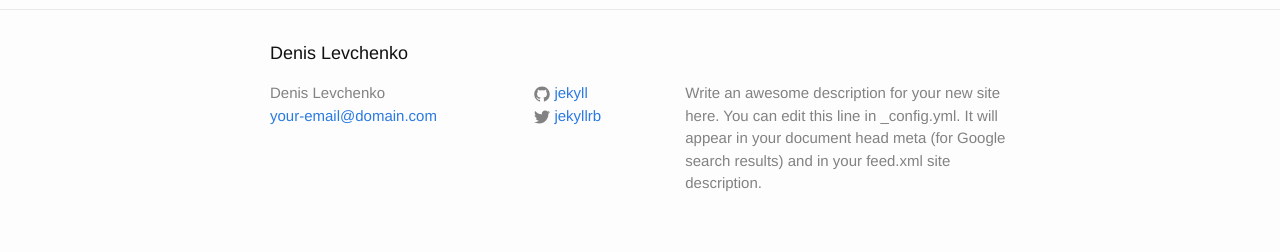
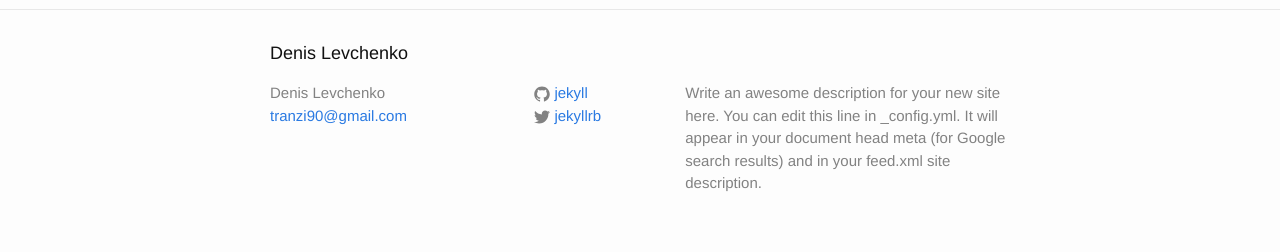
Before and after one commit to tranzi90/tranzi90.github.io, a Jekyll site: the page built from _posts/2016-10-03-welcome-to-jekyll.markdown, in a window 1280 px wide. Shown: the part 665-917 px from the top of the page. Built offline with Jekyll 4.4.1, drawn with Linux system fonts in a browser that asks for light colours.

Commit message:
Update _config.yml

```diff
--- a/_config.yml
+++ b/_config.yml
@@ -7,13 +7,13 @@
 
 # Site settings
 title: Denis Levchenko
-email: your-email@domain.com
+email: tranzi90@gmail.com
 description: > # this means to ignore newlines until "baseurl:"
   Write an awesome description for your new site here. You can edit this
   line in _config.yml. It will appear in your document head meta (for
   Google search results) and in your feed.xml site description.
 baseurl: "" # the subpath of your site, e.g. /blog
-url: "http://yourdomain.com" # the base hostname & protocol for your site
+url: "http://denis-developer.com/" # the base hostname & protocol for your site
 twitter_username: jekyllrb
 github_username:  jekyll
 
```
